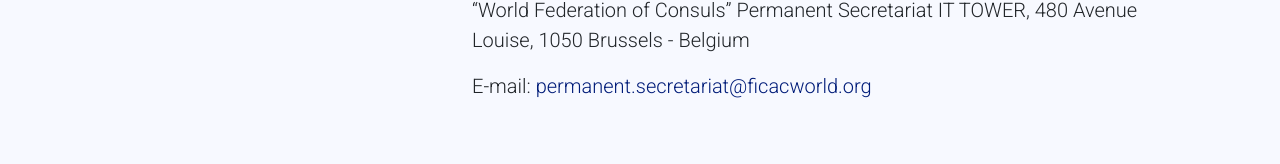
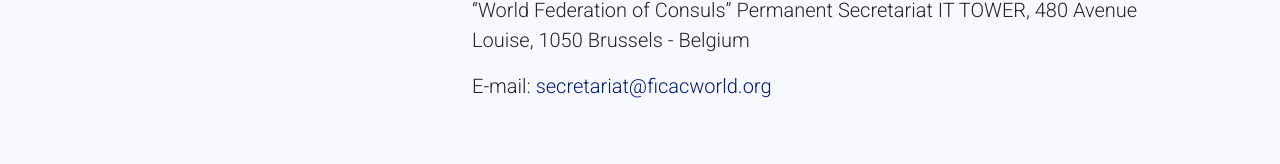
Before and after one commit to ivistaz-ecom/ficaclive, a Next.js app: page /contact in a window 1280 px wide. Shown: the part 871-1035 px from the top of the page. Built offline with nearby package versions, Linux system fonts and the light colour scheme.

Commit message:
contact live

```diff
--- a/components/ContactUs/ContactUsContent.js
+++ b/components/ContactUs/ContactUsContent.js
@@ -24,9 +24,12 @@ const HomeBannerContent = () => {
               “World Federation of Consuls” Permanent Secretariat IT TOWER, 480 Avenue Louise, 1050 Brussels - Belgium
             </p>
             <p className='fs-5 fw-300'>
-              E-mail: <Link href="mailto:permanent.secretariat@ficacworld.org" className='txt-blue text-decoration-none'>permanent.secretariat@ficacworld.org</Link>
+              E-mail: <Link href="mailto:permanent.secretariat@ficacworld.org" className='txt-blue text-decoration-none'>secretariat@ficacworld.org</Link>
             </p>
           </Col>
+
+
+
         </Row>
       </Container>
     </Container>
```
